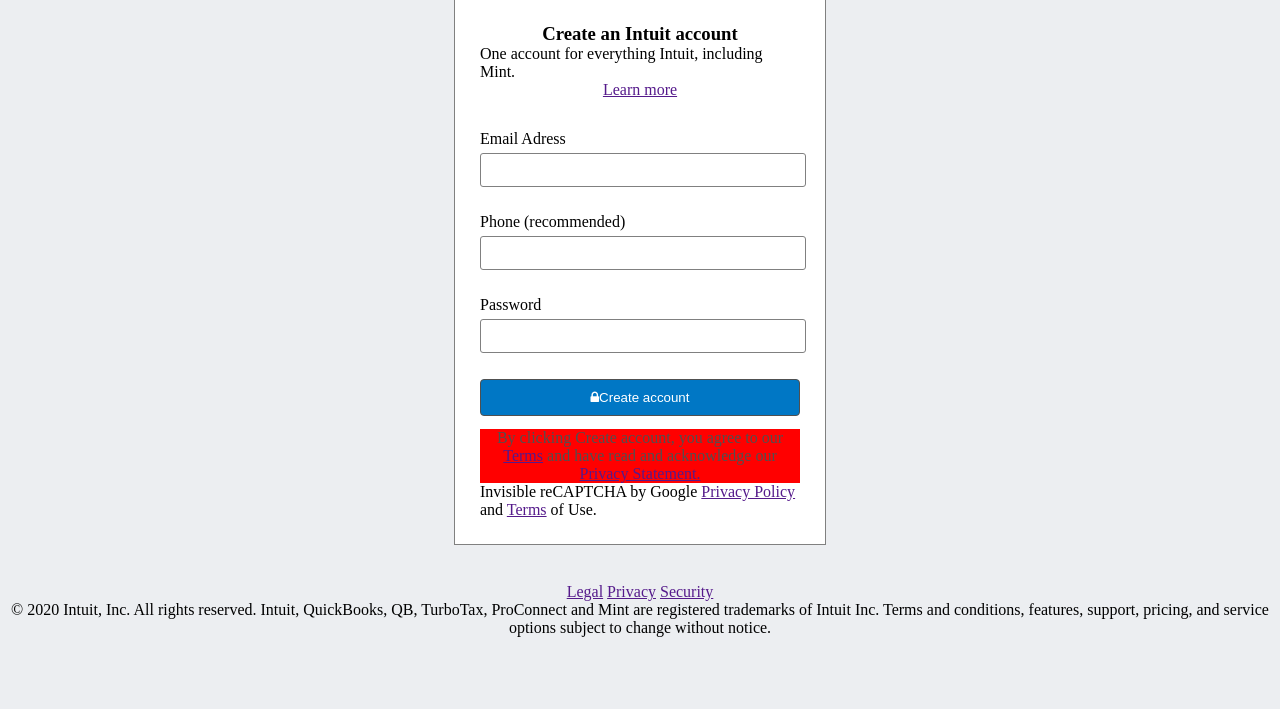
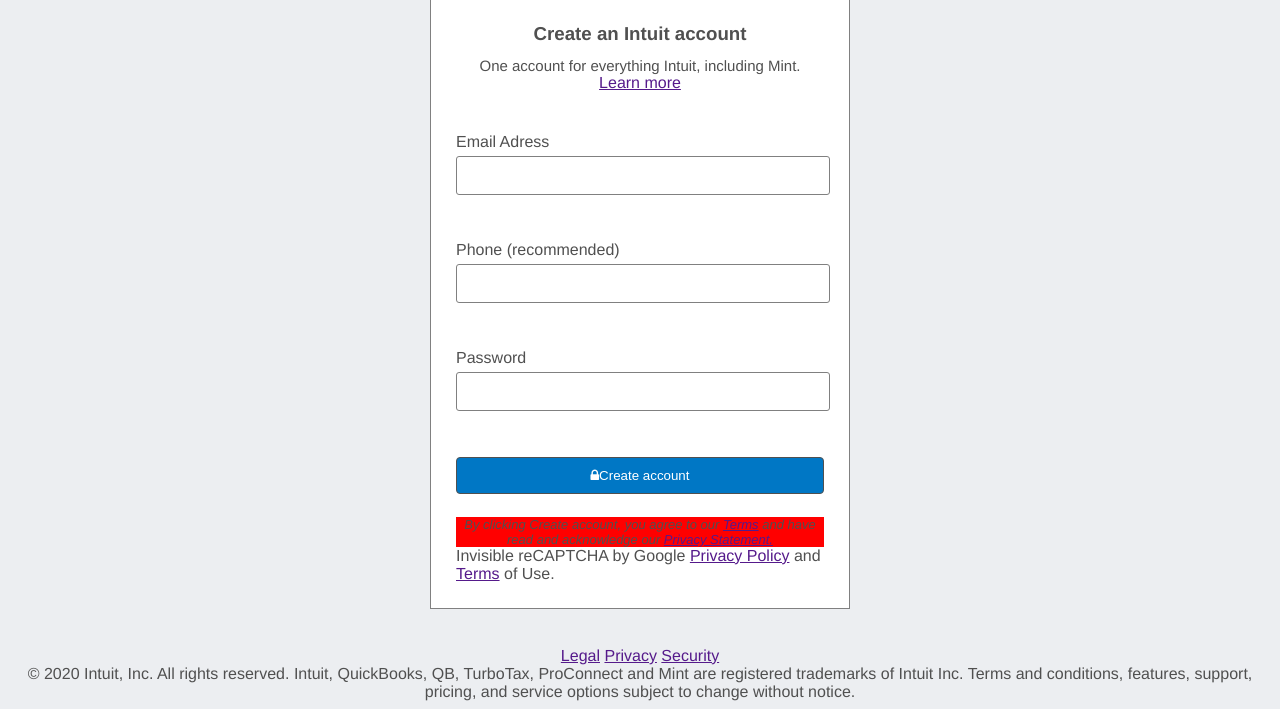
Before and after one commit to Ferm0494/HTMLForms, a plain HTML site: page index.html in a window 1280 px wide. Shown: the part 185-894 px from the top of the page. Before the commit the page ends 830 px from the top, so only its background shows below. Drawn offline with Linux system fonts and the light colour scheme.

Commit message:
changed the text color an style

```diff
--- a/assets/stylesheet/index.css
+++ b/assets/stylesheet/index.css
@@ -10,13 +10,10 @@ body {
 }
 
 footer {
+    font-family: "AvenirNext", Avenir, "Helvetica Neue", Helvetica, Arial;
+    color: #505050;
     text-align: center;
     margin-top: 3%;
-}
-
-input {
-    width: 95%;
-    height: 20px;
 }
 
 h3,
@@ -88,6 +85,17 @@ header button {
     color: #505050;
 }
 
+.graycolor {
+    color: #505050;
+    font-family: "AvenirNext", Avenir, "Helvetica Neue", Helvetica, Arial;
+}
+
+#mediumsize {
+    font-size: 15px;
+    padding-top: 12px;
+
+}
+
 #container {
     display: flex;
     flex-direction: column;
@@ -99,8 +107,8 @@ header button {
     padding: 25px;
     margin: 0 auto;
     border: 1px solid gray;
-    width: 20rem;
-    height: 31rem;
+    width: 23rem;
+    height: 35rem;
     background-color: #fff;
     align-items: center;
     justify-content: space-around;
@@ -109,11 +117,14 @@ header button {
 
 #policy {
     width: 100%;
+    font-size: 13px;
+    font-style: italic;
     text-align: center;
     background-color: red;
     word-wrap: break-word;
-    color: #505050;
+
 }
+
 
 #form {
     height: 40rem;
@@ -128,5 +139,5 @@ header button {
     width: 100%;
     border: 1px solid gray;
     border-radius: 3px;
-    height: 30px;
+    height: 35px;
 }
--- a/index.html
+++ b/index.html
@@ -35,9 +35,9 @@
             <span>turbotax</span>
         </div>
 
-        <form id="mainform">
+        <form class="graycolor" id="mainform">
             <h3>Create an Intuit account</h3>
-            <p>One account for everything Intuit, including Mint.</p>
+            <p id="mediumsize">One account for everything Intuit, including Mint.</p>
             <a href="">Learn more</a>
 
             <br />
@@ -57,7 +57,7 @@
             <input type="password" value="" />
           </span>
 
-                <button class="bluebutton fullwidth">
+                <button class="bluebutton">
             <i class="fa fa-lock" aria-hidden="true"></i>Create account
           </button>
             </div>
@@ -69,7 +69,7 @@
                     <a href="">Privacy Statement.</a>
                 </p>
             </div>
-            <div>
+            <div class="graycolor">
                 Invisible reCAPTCHA by Google <a href="">Privacy Policy</a> and
                 <a href="">Terms</a> of Use.
             </div>
```
